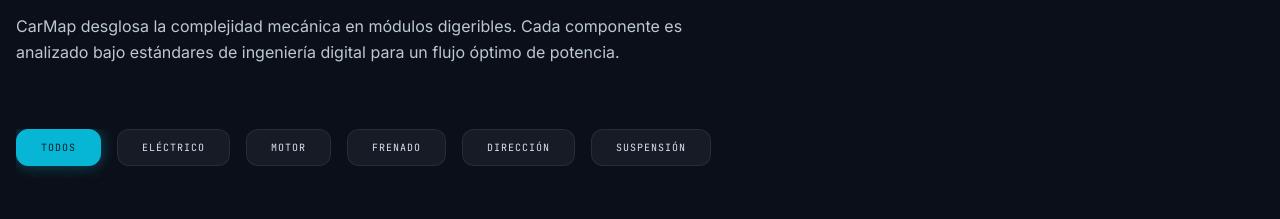
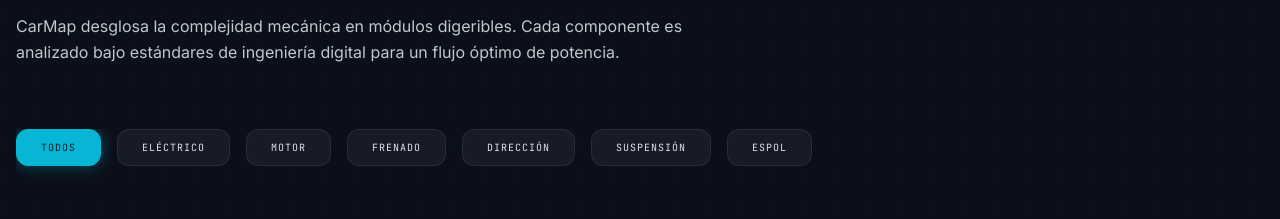
Before and after one commit to AngelVera22/carmap, a plain HTML site: page index.html in a window 1280 px wide. Shown: the part 946-1165 px from the top of the page. Drawn offline with nearby package versions, Linux system fonts and the light colour scheme.

Commit message:
new button

```diff
--- a/index.html
+++ b/index.html
@@ -1853,7 +1853,9 @@
                     class="filter-btn px-6 py-2.5 border border-outline-variant/40 text-[10px] font-label-mono-sm rounded-full whitespace-nowrap transition-all uppercase tracking-widest bg-surface-container-low hover:border-primary/50"
                     data-filter="direccion">Dirección</button><button
                     class="filter-btn px-6 py-2.5 border border-outline-variant/40 text-[10px] font-label-mono-sm rounded-full whitespace-nowrap transition-all uppercase tracking-widest bg-surface-container-low hover:border-primary/50"
-                    data-filter="suspension">Suspensión</button>
+                    data-filter="suspension">Suspensión</button><button
+                    class="filter-btn px-6 py-2.5 border border-outline-variant/40 text-[10px] font-label-mono-sm rounded-full whitespace-nowrap transition-all uppercase tracking-widest bg-surface-container-low hover:border-primary/50"
+                    data-filter="espol">ESPOL</button>
             </div>
             <!-- Components Grid -->
             <div class="grid grid-cols-1 gap-md sm:grid-cols-2 lg:grid-cols-3" id="components-grid">
```
